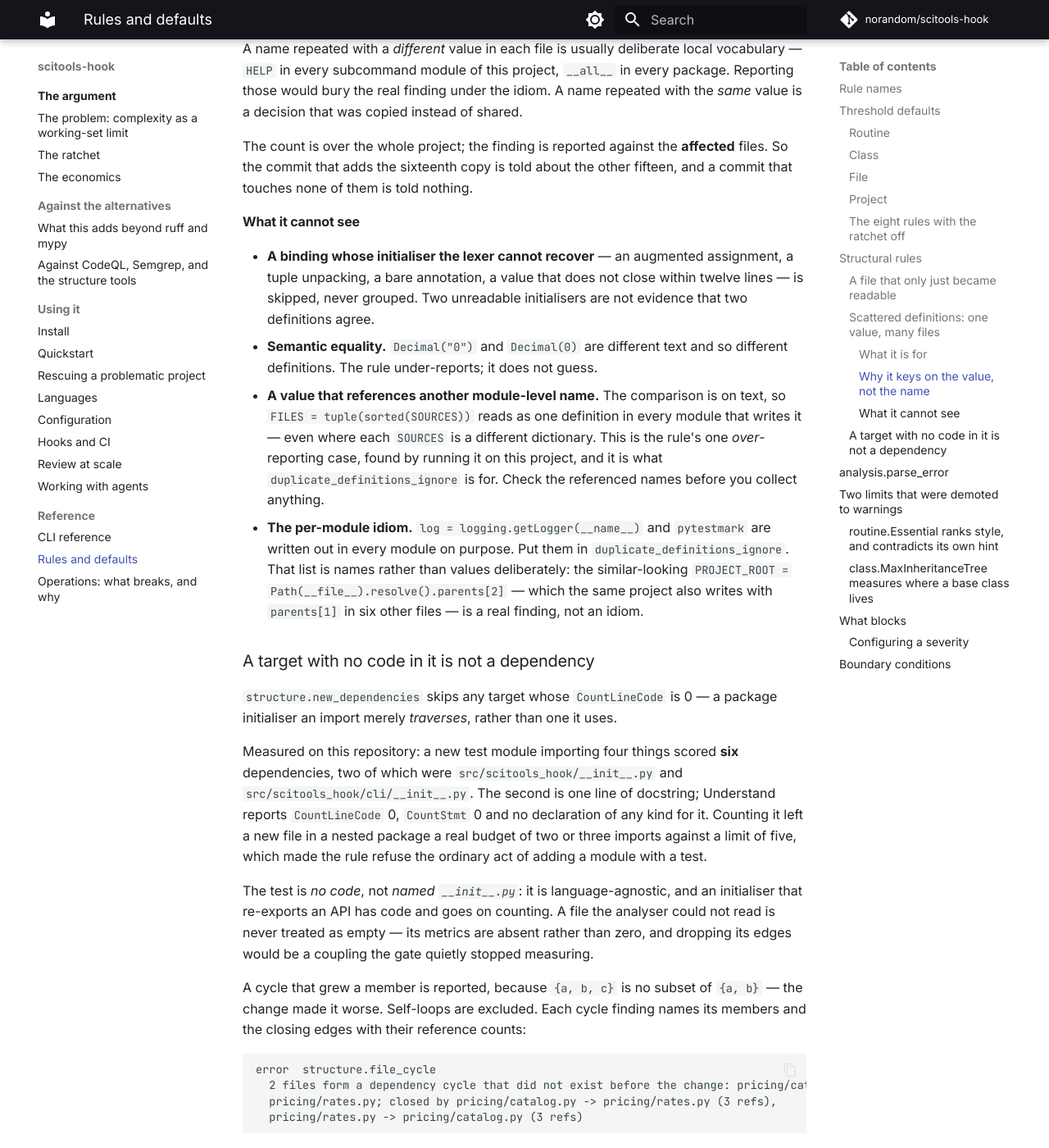
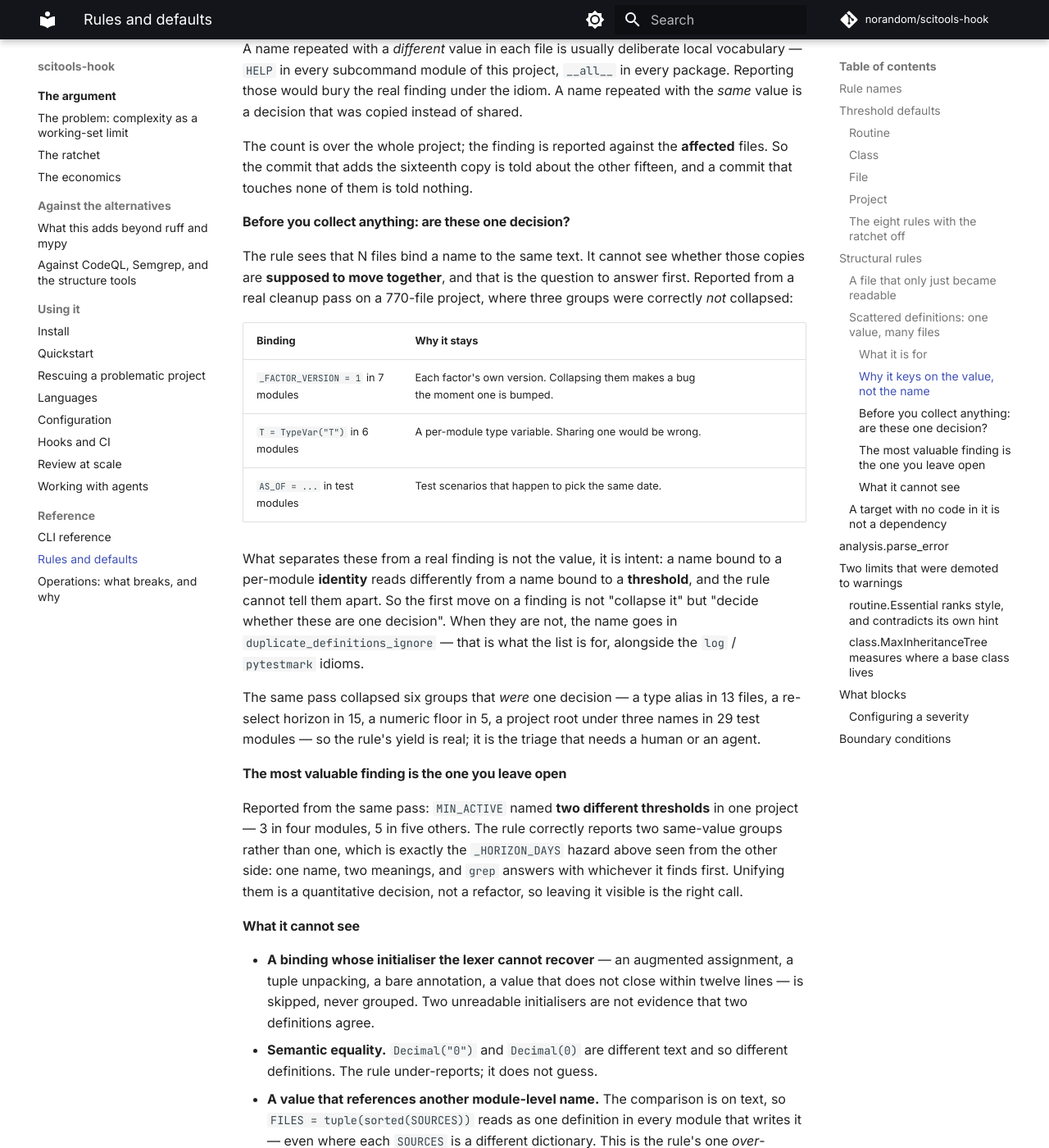
Before and after one commit to norandom/scitools-hook, an MkDocs documentation site: the page built from docs/reference/rules.md, in a window 1280 px wide and 1400 px high, scrolled down 5166 px. Shown: the whole window at 82% size. Built offline with MkDocs 1.6.1 and Material for MkDocs 9.7.7, drawn with Linux system fonts in a browser that asks for light colours; comment, search, counter and statistics services are not loaded.

Commit message:
config+fix: measure this repository's file limits, and pin the shim's uvx source
Two unrelated things a peer session's field report produced.

1. THE SHIM'S UVX FALLBACK TRACKED A MOVING BRANCH.

`DEFAULT_SOURCE` was the bare repository URL, which `uvx --from` resolves to the
DEFAULT BRANCH -- so any repository falling through to the uvx path ran whatever
had last been pushed to `main`, minutes old and unreleased. A gate decides
whether commits are allowed; it may not track a branch. `default_source()` now
pins the release that installed the shim, `@v0.1.0a5`. A checkout with no
release metadata still writes the unpinned URL, because `@v0+unknown` resolves
to nothing and would break the very fallback it is part of.

2. THE FILE-SCOPE LIMITS ARE MEASURED NOW, NOT ASSUMED.

`recommend` over 5180 routines, 268 classes and 210 files: every routine and
class ceiling came back `keep`, and only the file scope moved.

    CountLineCode      500 -> 1000   22 of 210 outside (10.5%) -> 5 (2.4%)
    CountDeclFunction   25 -> 80     69 of 210 outside (32.9%) -> 10 (4.8%)
    CountDeclClass       3 -> 6      21 of 210 outside (10.0%) -> 7 (3.3%)

`CountDeclFunction = 25` was not a limit in this repository, it was noise: a
third of all files failed it, which is a limit somebody eventually deletes
rather than one anybody meets. That single default is behind three of the five
exemptions recorded here this week, and `[scope.rendered-config]` is deleted in
this commit because the measured global covers it.

The routine and class ceilings staying is the finding that matters most: the
shipped defaults fit this code, and the entities over them are scattered
outliers -- 12 CountParams outliers across 8 directories -- which no derived
limit and no path scope can cover, and which the ratchet already handles.

Also documents what the duplicate-definition rule cannot see, from the same
report: whether copies are SUPPOSED to move together. `_FACTOR_VERSION = 1` in
seven modules, `T = TypeVar("T")` in six, `AS_OF` in test scenarios -- same
value, different decision. The first move on a finding is not "collapse it".

Co-Authored-By: Claude Opus 5 (1M context) <noreply@anthropic.com>
Claude-Session: https://claude.ai/code/session_01DXqi7Tm39mzDuYuzUhdHuw

```diff
--- a/docs/reference/rules.md
+++ b/docs/reference/rules.md
@@ -174,6 +174,37 @@ The count is over the whole project; the finding is reported against the **affec
 So the commit that adds the sixteenth copy is told about the other fifteen, and a commit that
 touches none of them is told nothing.
 
+#### Before you collect anything: are these one decision?
+
+The rule sees that N files bind a name to the same text. It cannot see whether those copies
+are **supposed to move together**, and that is the question to answer first. Reported from a
+real cleanup pass on a 770-file project, where three groups were correctly *not* collapsed:
+
+| Binding | Why it stays | |
+| --- | --- | --- |
+| `_FACTOR_VERSION = 1` in 7 modules | Each factor's own version. Collapsing them makes a bug the moment one is bumped. |
+| `T = TypeVar("T")` in 6 modules | A per-module type variable. Sharing one would be wrong. |
+| `AS_OF = ...` in test modules | Test scenarios that happen to pick the same date. |
+
+What separates these from a real finding is not the value, it is intent: a name bound to a
+per-module **identity** reads differently from a name bound to a **threshold**, and the rule
+cannot tell them apart. So the first move on a finding is not "collapse it" but "decide
+whether these are one decision". When they are not, the name goes in
+`duplicate_definitions_ignore` — that is what the list is for, alongside the `log` /
+`pytestmark` idioms.
+
+The same pass collapsed six groups that *were* one decision — a type alias in 13 files, a
+re-select horizon in 15, a numeric floor in 5, a project root under three names in 29 test
+modules — so the rule's yield is real; it is the triage that needs a human or an agent.
+
+#### The most valuable finding is the one you leave open
+
+Reported from the same pass: `MIN_ACTIVE` named **two different thresholds** in one project —
+3 in four modules, 5 in five others. The rule correctly reports two same-value groups rather
+than one, which is exactly the `_HORIZON_DAYS` hazard above seen from the other side: one
+name, two meanings, and `grep` answers with whichever it finds first. Unifying them is a
+quantitative decision, not a refactor, so leaving it visible is the right call.
+
 #### What it cannot see
 
 - **A binding whose initialiser the lexer cannot recover** — an augmented assignment, a tuple
```
Also changed, not shown: .agents/skills/scitools-adapt/SKILL.md (+18 -3 lines), .claude/skills/scitools-adapt/SKILL.md (+18 -3 lines), scitools-hook.toml (+17 -9 lines), src/scitools_hook/skills/scitools-adapt/SKILL.md (+18 -3 lines), 2 other files.
